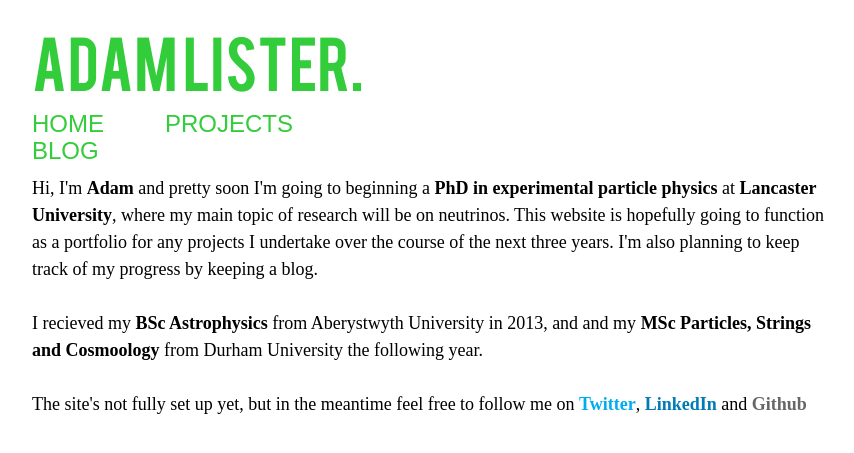
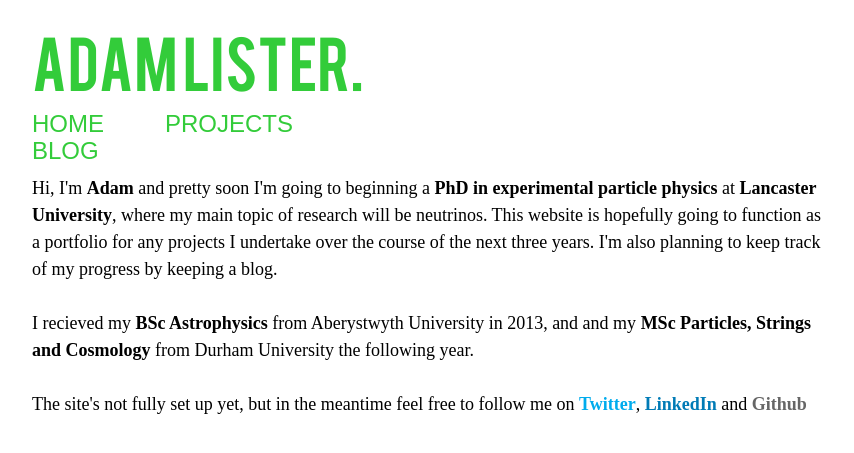
Before and after one commit to admlw/admlw.github.io, a Jekyll site: the page built from index.html, in a window 1280 px wide. Shown: the top 453 px of the page, without its empty margins (208-1062 px from the left). Built offline with Jekyll 4.4.1, drawn with Linux system fonts in a browser that asks for light colours; some web fonts are replaced.

Commit message:
Update index.html

```diff
--- a/index.html
+++ b/index.html
@@ -6,13 +6,13 @@ title: Adam Lister's Webpage
 
 				<p>Hi, I'm <b>Adam</b> and pretty soon I'm going to beginning a <b>PhD in
 				experimental particle physics</b> at <b>Lancaster University</b>, where my main
-				topic of research will be on neutrinos. This website is hopefully going to
+				topic of research will be neutrinos. This website is hopefully going to
 				function as a portfolio for any projects I undertake over the course
 				of the next three years. I'm also planning to keep track of my progress by
 				keeping a blog.
 				<br><br>
 				I recieved my <b>BSc Astrophysics</b> from Aberystwyth University in 2013, and
-				and my <b>MSc Particles, Strings and Cosmoology</b> from Durham University the
+				and my <b>MSc Particles, Strings and Cosmology</b> from Durham University the
 				following year.
 				<br><br>
 				The site's not fully set up yet, but in the meantime feel free to follow me on
```
